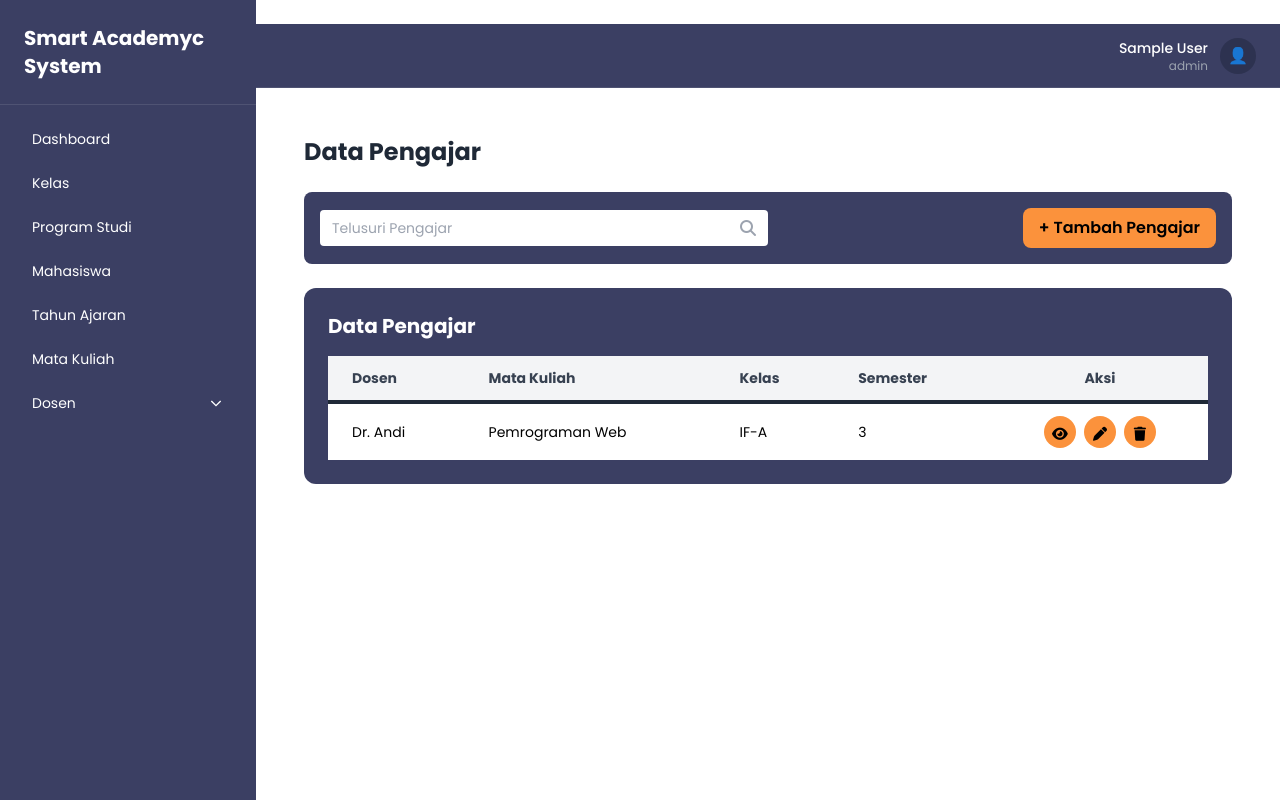
After one commit to fathurAlfitrah11-dev/sistem-khs-frs, a Laravel app: page /pengajar in a window 1280 px wide. The commit adds this page. Run offline with Laravel 12, Linux system fonts and the light colour scheme; the visitor is signed in with stand-in values (Sample User, id 1); parts of the project's set-up code (start-up, migrations or seed data) failed here and were passed over; some libraries are stand-ins or nearby versions.

Commit message:
membuat frontend halaman kelola data pengajar dan dosen wali

```diff
--- a/app/Http/Controllers/DosenWaliController.php
+++ b/app/Http/Controllers/DosenWaliController.php
@@ -6,5 +6,8 @@ use Illuminate\Http\Request;
 
 class DosenWaliController extends Controller
 {
-    //
+    public function index()
+    {
+        return view('admin.dosen-wali.index');
+    }
 }
--- a/app/Http/Controllers/PengajarController.php
+++ b/app/Http/Controllers/PengajarController.php
@@ -6,5 +6,8 @@ use Illuminate\Http\Request;
 
 class PengajarController extends Controller
 {
-    //
+    public function index()
+    {
+        return view('admin.pengajar.index');
+    }
 }
--- /dev/null
+++ b/resources/views/admin/pengajar/index.blade.php
@@ -0,0 +1,215 @@
+@extends('layout.app')
+
+@section('title','Data Pengajar')
+
+@section('content')
+
+<div class="p-6">
+
+    <h1 class="text-2xl font-bold text-gray-800 mb-6">Data Pengajar</h1>
+
+    <div class="bg-[#3b3f63] p-4 rounded-lg flex justify-between items-center mb-6">
+
+        <div class="flex items-center bg-white rounded px-3 py-2 w-1/2">
+            <input type="text" placeholder="Telusuri Pengajar"
+                class="w-full outline-none text-sm text-gray-700">
+            <i class="fa-solid fa-magnifying-glass text-gray-400"></i>
+        </div>
+
+        <button onclick="openModal('tambahModal')"
+            class="bg-orange-400 hover:bg-orange-300 text-black font-semibold px-4 py-2 rounded-lg">
+            + Tambah Pengajar
+        </button>
+    </div>
+
+    <div class="bg-[#3b3f63] rounded-xl p-6">
+
+        <h2 class="text-white text-xl font-bold mb-4">Data Pengajar</h2>
+
+        <div class="bg-white overflow-hidden">
+
+            <table class="w-full text-sm">
+                <thead class="bg-gray-100 text-gray-700 border-b-4 border-gray-800">
+                    <tr>
+                        <th class="px-6 py-3 text-left">Dosen</th>
+                        <th class="px-6 py-3 text-left">Mata Kuliah</th>
+                        <th class="px-6 py-3 text-left">Kelas</th>
+                        <th class="px-6 py-3 text-left">Semester</th>
+                        <th class="px-6 py-3 text-center">Aksi</th>
+                    </tr>
+                </thead>
+
+                <tbody class="divide-y">
+
+                    {{-- DATA STATIS --}}
+                    <tr class="hover:bg-gray-50">
+                        <td class="px-6 py-3 text-black">Dr. Andi</td>
+                        <td class="px-6 py-3 text-black">Pemrograman Web</td>
+                        <td class="px-6 py-3 text-black">IF-A</td>
+                        <td class="px-6 py-3 text-black">3</td>
+
+                        <td class="px-6 py-3 text-center">
+                            <div class="flex justify-center gap-2">
+
+                                <button onclick="openDetail('Dr. Andi','Pemrograman Web','IF-A','3')"
+                                    class="w-8 h-8 bg-orange-400 p-2 rounded-full">
+                                    <i class="fa-solid fa-eye text-black"></i>
+                                </button>
+
+                                <button onclick="openEdit('1','Dr. Andi','Pemrograman Web','IF-A','3')"
+                                    class="w-8 h-8 bg-orange-400 p-2 rounded-full">
+                                    <i class="fa-solid fa-pen text-black"></i>
+                                </button>
+
+                                <button class="w-8 h-8 bg-orange-400 p-2 rounded-full">
+                                    <i class="fa-solid fa-trash text-black"></i>
+                                </button>
+
+                            </div>
+                        </td>
+                    </tr>
+
+                </tbody>
+
+            </table>
+
+        </div>
+
+    </div>
+</div>
+
+{{-- MODAL TAMBAH --}}
+<div id="tambahModal"
+class="hidden fixed inset-0 bg-black/40 flex items-center justify-center z-50">
+
+    <div class="bg-[#5a5f86] w-full max-w-4xl rounded-xl p-8 text-white">
+        <h2 class="text-lg font-bold mb-4">Tambah Pengajar</h2>
+
+        <form>
+            <select class="w-full mb-3 px-3 py-2 border rounded text-black">
+                <option value="">Pilih Dosen</option>
+                <option value="1">Dr. Andi</option>
+                <option value="2">Dr. Budi</option>
+                <option value="3">Dr. Siti</option>
+            </select>
+
+            <input type="text" placeholder="Mata Kuliah"
+                class="w-full mb-3 px-3 py-2 border rounded text-black">
+
+            <input type="text" placeholder="Kelas"
+                class="w-full mb-3 px-3 py-2 border rounded text-black">
+
+            <input type="number" placeholder="Semester"
+                class="w-full mb-3 px-3 py-2 border rounded text-black">
+
+            <div class="flex justify-end gap-2">
+                <button type="button" onclick="closeModal('tambahModal')"
+                    class="bg-gray-300 px-3 py-1 rounded">
+                    Batal
+                </button>
+
+                <button type="button"
+                    class="bg-blue-600 text-white px-3 py-1 rounded">
+                    Simpan
+                </button>
+            </div>
+        </form>
+    </div>
+</div>
+
+{{-- MODAL EDIT --}}
+<div id="editModal"
+class="hidden fixed inset-0 bg-black/50 flex items-center justify-center z-50">
+
+    <div class="bg-[#5a5f86] w-full max-w-4xl rounded-xl p-8 text-white">
+
+        <h2 class="text-lg font-bold mb-4">Edit Pengajar</h2>
+
+        <form>
+            <select id="editDosen"
+    class="w-full mb-3 px-3 py-2 border rounded text-black">
+    <option value="Dr. Andi">Dr. Andi</option>
+    <option value="Dr. Budi">Dr. Budi</option>
+    <option value="Dr. Siti">Dr. Siti</option>
+</select>
+
+            <input type="text" id="editMk"
+                class="w-full mb-3 px-3 py-2 border rounded text-black">
+
+            <input type="text" id="editKelas"
+                class="w-full mb-3 px-3 py-2 border rounded text-black">
+
+            <input type="number" id="editSemester"
+                class="w-full mb-3 px-3 py-2 border rounded text-black">
+
+            <div class="flex justify-end gap-2">
+                <button type="button" onclick="closeModal('editModal')"
+                    class="bg-gray-300 px-3 py-1 rounded">
+                    Batal
+                </button>
+
+                <button type="button"
+                    class="bg-yellow-500 text-white px-3 py-1 rounded">
+                    Update
+                </button>
+            </div>
+        </form>
+    </div>
+</div>
+
+{{-- MODAL DETAIL --}}
+<div id="detailModal"
+class="hidden fixed inset-0 bg-black/50 flex items-center justify-center z-50">
+
+    <div class="bg-[#5a5f86] w-full max-w-2xl rounded-xl p-6 text-white">
+
+        <h2 class="text-lg font-bold mb-4">Detail Pengajar</h2>
+
+        <label class="text-sm mb-1 block">Dosen</label>
+        <p id="detailDosen" class="mb-3 px-3 py-2 border rounded text-black bg-white"></p>
+
+        <label class="text-sm mb-1 block">Mata Kuliah</label>
+        <p id="detailMk" class="mb-3 px-3 py-2 border rounded text-black bg-white"></p>
+
+        <label class="text-sm mb-1 block">Kelas</label>
+        <p id="detailKelas" class="mb-3 px-3 py-2 border rounded text-black bg-white"></p>
+
+        <label class="text-sm mb-1 block">Semester</label>
+        <p id="detailSemester" class="mb-3 px-3 py-2 border rounded text-black bg-white"></p>
+
+        <div class="flex justify-end mt-4">
+            <button onclick="closeModal('detailModal')"
+                class="bg-gray-300 px-3 py-1 rounded text-black">
+                Tutup
+            </button>
+        </div>
+    </div>
+</div>
+
+<script>
+function openModal(id){
+    document.getElementById(id).classList.remove('hidden')
+}
+
+function closeModal(id){
+    document.getElementById(id).classList.add('hidden')
+}
+
+function openEdit(id, dosen, mk, kelas, semester){
+    document.getElementById('editModal').classList.remove('hidden')
+    document.getElementById('editDosen').value = dosen
+    document.getElementById('editMk').value = mk
+    document.getElementById('editKelas').value = kelas
+    document.getElementById('editSemester').value = semester
+}
+
+function openDetail(dosen, mk, kelas, semester){
+    document.getElementById('detailModal').classList.remove('hidden')
+    document.getElementById('detailDosen').innerText = dosen
+    document.getElementById('detailMk').innerText = mk
+    document.getElementById('detailKelas').innerText = kelas
+    document.getElementById('detailSemester').innerText = semester
+}
+</script>
+
+@endsection
--- a/resources/views/layout/navbar.blade.php
+++ b/resources/views/layout/navbar.blade.php
@@ -1,9 +1,6 @@
-<div class="h-16 bg-[#3b3f63] flex items-center justify-between px-6 border-b border-white/10">
+@yield('title')
 
-    {{-- TITLE --}}
-    <h1 class="text-lg font-semibold">
-        @yield('title')
-    </h1>
+<div class="h-16 bg-[#3b3f63] flex items-center justify-end px-6 border-b border-white/10">
 
     {{-- USER --}}
     <div class="flex items-center gap-3">
--- a/routes/web.php
+++ b/routes/web.php
@@ -8,6 +8,8 @@ use App\Http\Controllers\ProdiController;
 use App\Http\Controllers\TahunAjaranController;
 use App\Http\Controllers\MataKuliahController;
 use App\Http\Controllers\MahasiswaController;
+use App\Http\Controllers\PengajarController;
+use App\Http\Controllers\DosenWaliController;
 
 Route::get('/login', [AuthController::class, 'index'])->name('login');
 Route::post('/login', [AuthController::class, 'login']);
@@ -48,4 +50,6 @@ Route::middleware(['auth', 'role:admin'])->group(function () {
     Route::get('/tahun-ajaran', [TahunAjaranController::class, 'index']);
     Route::get('/mata-kuliah', [MataKuliahController::class, 'index']);
     Route::get('/mahasiswa', [MahasiswaController::class, 'index']);
+    Route::get('/pengajar', [PengajarController::class, 'index']);
+    Route::get('/dosen-wali', [DosenWaliController::class, 'index']);
 });
```
Also changed, not shown: resources/views/admin/dosen-wali/index.blade.php (added, +209 -0 lines).
